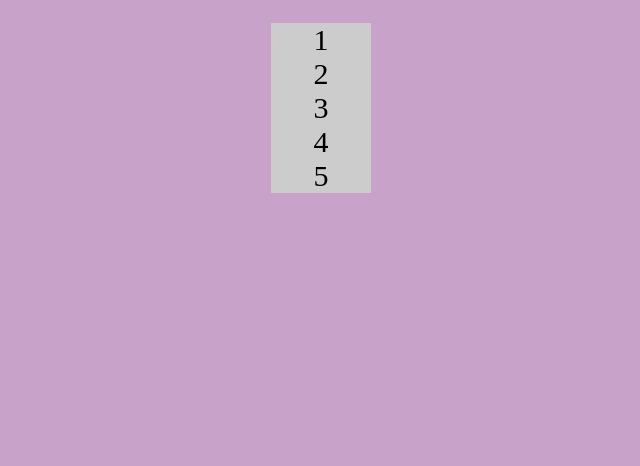
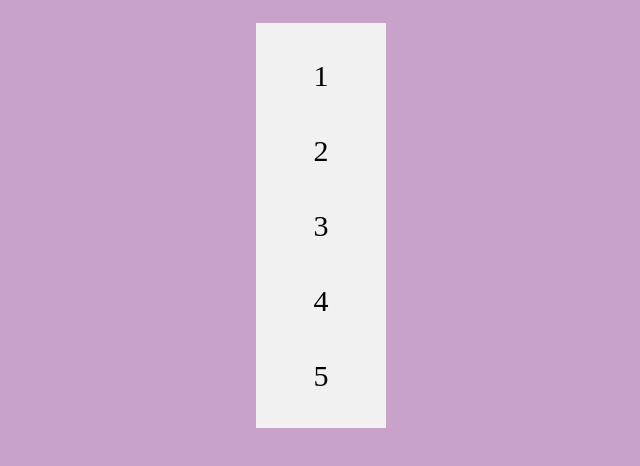
Before and after one commit to jnnfrbnll505/3a-Webpage-4, a plain HTML site: page index.html in a window 1280 px wide. Shown: the whole page, without its empty margins (319-959 px from the left). Drawn offline with Linux system fonts and the light colour scheme.

Commit message:
Update index.html

```diff
--- a/index.html
+++ b/index.html
@@ -10,12 +10,12 @@ body {
 }
 
 body > div {
-  background-color: #ccc;
-  top: 100px;
+  background-color: #f1f1f1;
   width: 100px;
   margin: 15px;
-  padding: 15;
+  padding: 15px;
   text-align: center;
+  line-height: 75px;
   font-size: 30px;
 }
 </style>
```
